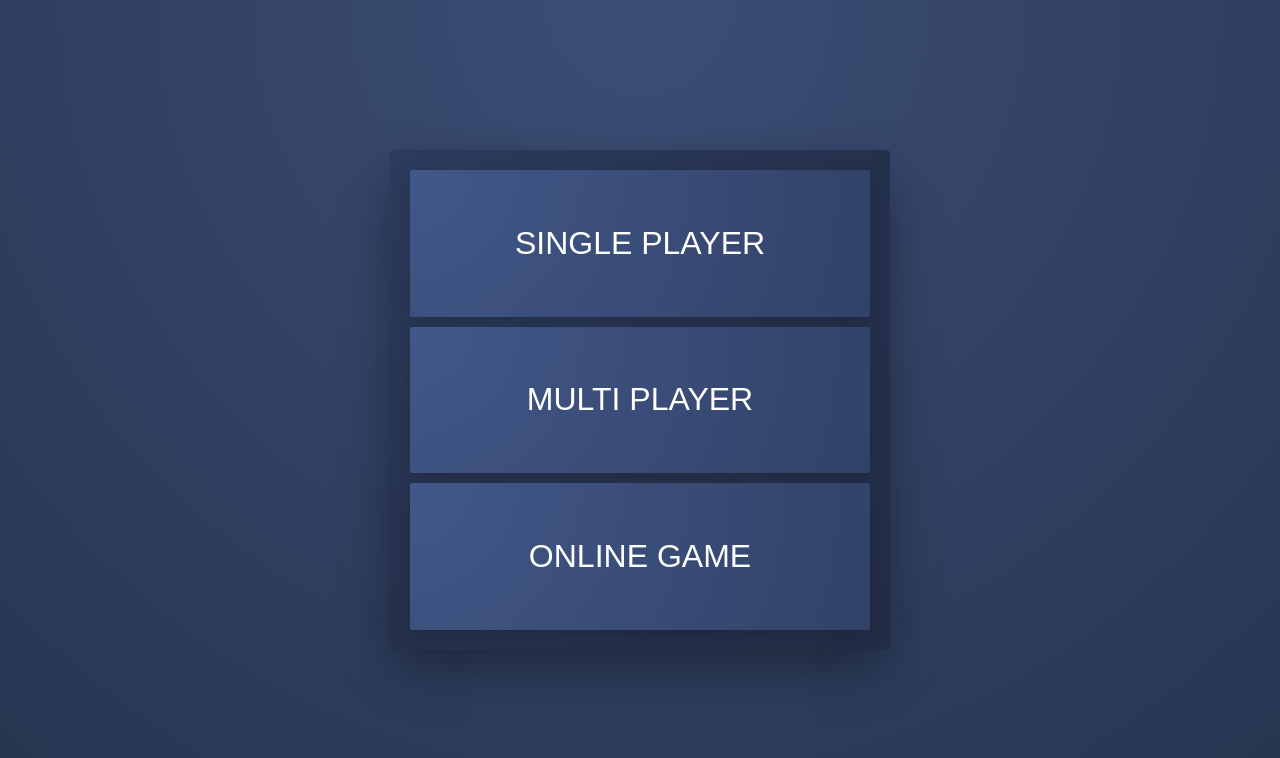
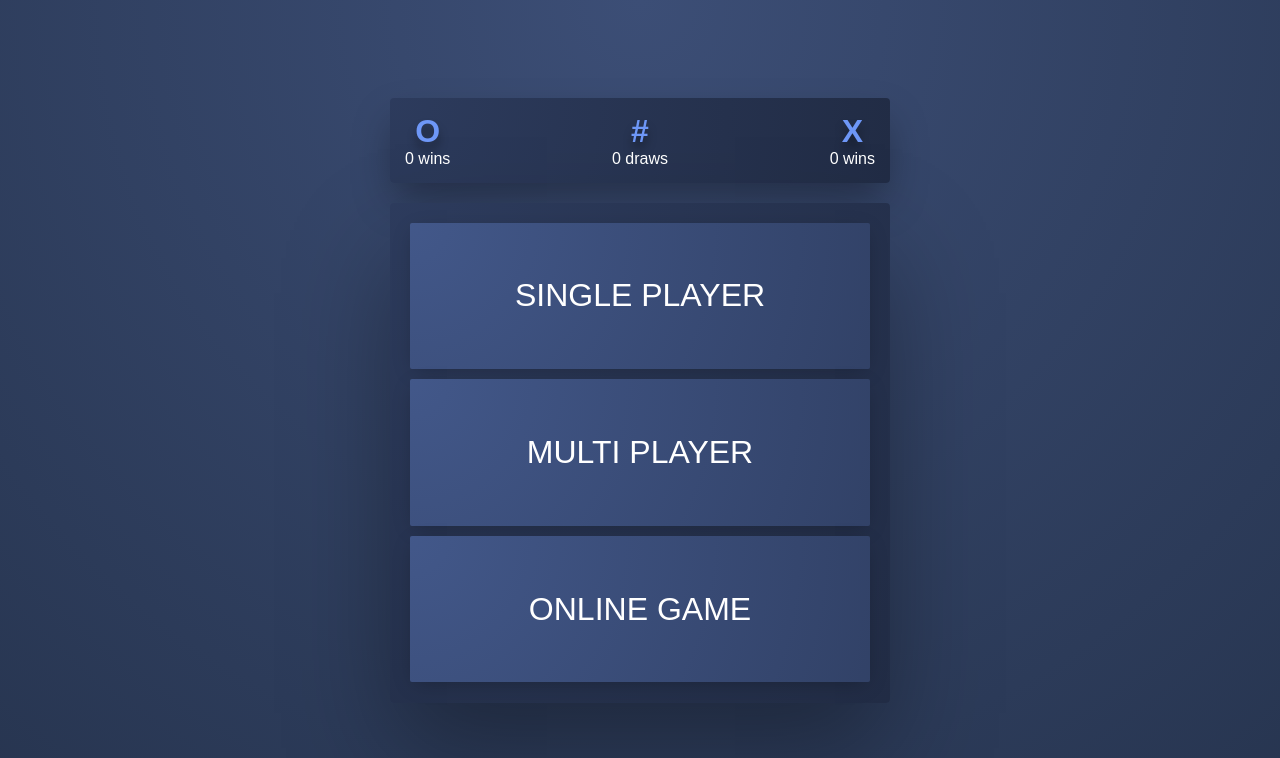
Before and after one commit to sajadhsm/Tic-Tac-Toe, a plain HTML site: page public/index.html in a window 1280 px wide. Drawn offline with Linux system fonts and the light colour scheme.

Commit message:
Show scores of the game

```diff
--- a/public/index.html
+++ b/public/index.html
@@ -14,6 +14,22 @@
 <body>
 
   <div class="container">
+    <div>
+      <section id="scores">
+        <div class="box">
+          <p class="icon">O</p>
+          <span class="o-wins">0</span> wins
+        </div>
+        <div class="box">
+          <p class="icon">#</p>
+          <span class="draws">0</span> draws
+        </div>
+        <div class="box">
+          <p class="icon">X</p>
+          <span class="x-wins">0</span> wins
+        </div>
+      </section>
+
       <section id="options">
         <div class="option single">
           <div>Single Player</div>
@@ -66,6 +82,7 @@
         </div>
       </section>
     </div>
+  </div>
 
   <script src="script.js"></script>
 
--- a/public/script.js
+++ b/public/script.js
@@ -50,7 +50,13 @@ function clearBoard() {
 }
 
 function recordGame(trn) {
-    trn === 'X' ? xWins++ : oWins++;
+    if (trn === 'X') {
+        xWins++;
+        document.querySelector('.x-wins').innerHTML = xWins;
+    } else {
+        oWins++;
+        document.querySelector('.o-wins').innerHTML = oWins;
+    }
 
     for (let i = 0; i < 3; i++) {
         for (let j = 0; j < 3; j++) gBoard[i][j] = '';
@@ -101,6 +107,7 @@ function checkWin(brd, trn) {
     if (move === 9) {
         console.log('Draw!');
         draws++;
+        document.querySelector('.draws').innerHTML = draws;
         clearBoard();
     }
 }
--- a/public/style.css
+++ b/public/style.css
@@ -28,7 +28,7 @@ body {
   height: 500px;
   padding: 15px;
   border-radius: 4px;
-  box-shadow: 0 20px 50px -5px rgba(0, 0, 0, 0.4);
+  box-shadow: 0 50px 100px -5px rgba(0, 0, 0, 0.35);
   background-image: radial-gradient(circle at top left, hsl(222, 35%, 27%), hsl(222, 35%, 20%));
 }
 
@@ -92,3 +92,24 @@ body {
   cursor: pointer;
   transition: all .23s;
 }
+
+/** Scores **/
+#scores {
+  display: flex;
+  justify-content: space-between;
+  margin-bottom: 20px;
+  padding: 15px;
+  border-radius: 4px;
+  box-shadow: 0 20px 40px -5px rgba(0, 0, 0, 0.35);
+  background-image: radial-gradient(circle at top left, hsl(222, 35%, 27%), hsl(222, 35%, 20%));
+}
+
+.box {
+  text-align: center;
+}
+.box .icon {
+  font-size: 2em;
+  font-weight: 700;
+  text-shadow: 0px 8px 10px rgba(0, 0, 0, 0.35);
+  color: hsl(222, 89%, 70%);
+}
```
Lines whose indentation alone changed are shown as unchanged.
